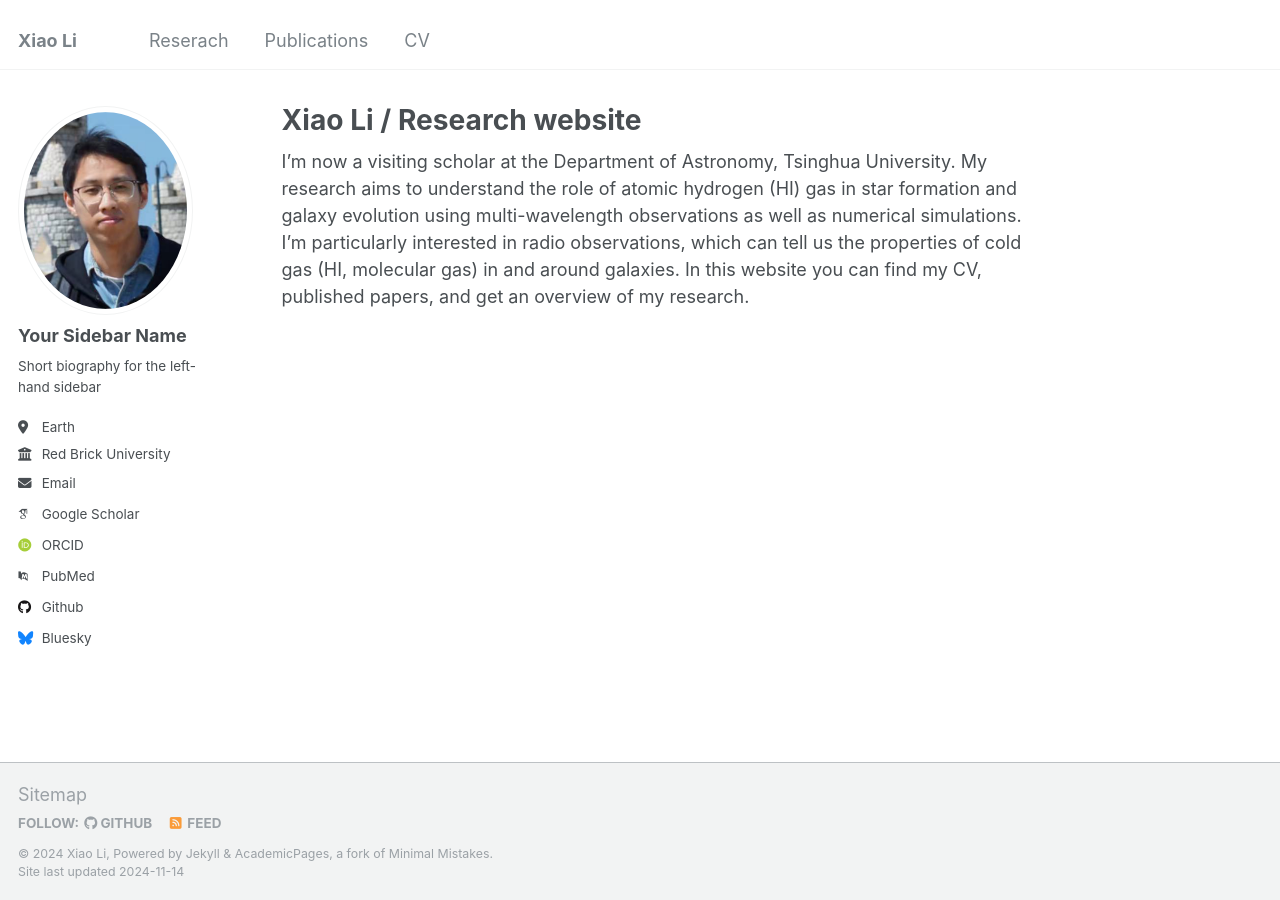
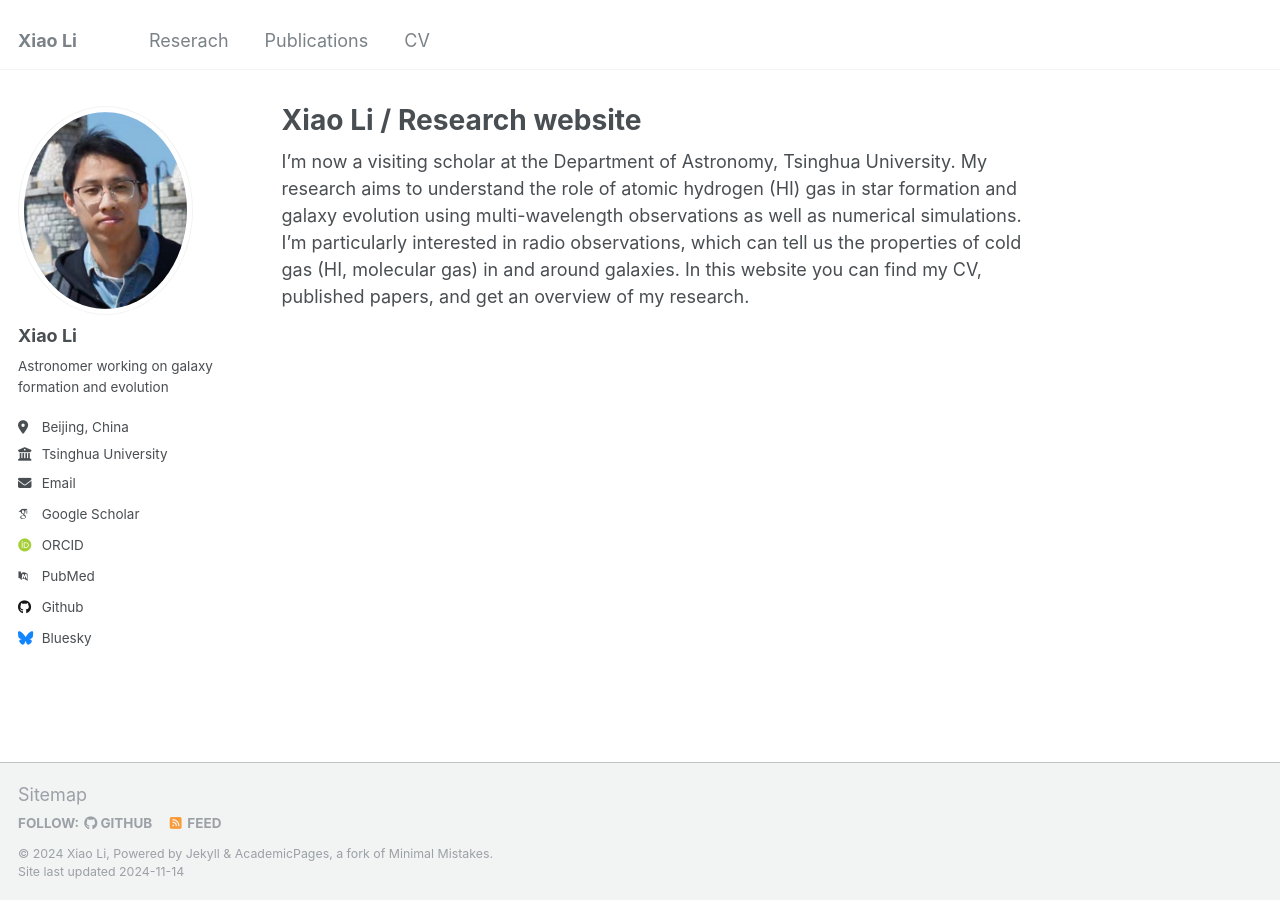
Before and after one commit to astroXiao/astroXiao.github.io, a Jekyll site: the page built from _pages/about.md, in a window 1280 px wide. Built offline with Jekyll 4.4.1, drawn with Linux system fonts in a browser that asks for light colours; some web fonts are replaced.

Commit message:
Update _config.yml

```diff
--- a/_config.yml
+++ b/_config.yml
@@ -22,13 +22,13 @@
 author:
   # Biographic information
   avatar           : "xiaoli.png"
-  name             : "Your Sidebar Name"
+  name             : "Xiao Li"
   pronouns         : # example: "she/her"
-  bio              : "Short biography for the left-hand sidebar"
-  location         : "Earth"
-  employer         : "Red Brick University"
+  bio              : "Astronomer working on galaxy formation and evolution"
+  location         : "Beijing, China"
+  employer         : "Tsinghua University"
   uri              : # URL
-  email            : "none@example.org"
+  email            : "xli27938@gmail.com"
 
   # Academic websites
   arxiv            : # URL - Update with the correct link to your profile
```
